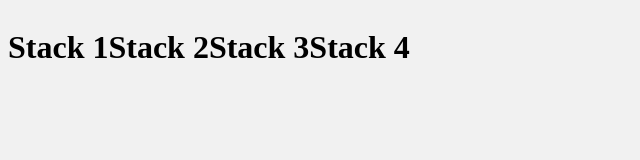
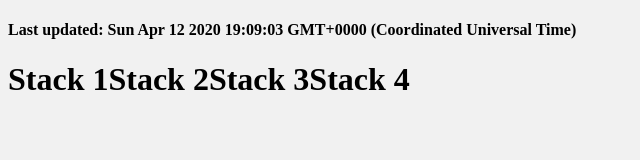
Before and after one commit to ent3r-s-projects/tech-online-stacks, a plain HTML site: page index.html in a window 1280 px wide. Shown: the top 160 px of the page, without its empty margins (0-640 px from the left). Drawn offline with Linux system fonts and the light colour scheme; no server answers.

Commit message:
Move beta to base

```diff
--- a/app.js
+++ b/app.js
@@ -1,8 +1,12 @@
 const timeout = 10000; // ms
 const root = document.getElementById("root");
+const lastUpdated = document.getElementById("last-updated")
+
 
 function update() {
-  root.innerHTML = "";
+  let nextDiv = document.createElement("div");
+  nextDiv.classList = "flex";
+
   for (let i = 1; i < 5; i++) {
     let div = document.createElement("div");
     div.classList = [`stack-${i}`];
@@ -12,7 +16,6 @@ function update() {
     stack.classList = [`title-stack`];
 
     stack.appendChild(stacktext);
-
     div.appendChild(stack);
 
     fetch(`https://techo.gathering.org/api/status/station/${i}`)
@@ -42,8 +45,11 @@ function update() {
         });
       })
       .catch((err) => console.error(err));
-    root.appendChild(div);
+    nextDiv.appendChild(div);
   }
+  lastUpdated.innerText = `Last updated: ${new Date()}`;
+  root.innerHTML = "";
+  root.appendChild(nextDiv);
 }
 update();
 
--- a/index.html
+++ b/index.html
@@ -7,6 +7,7 @@
     <link rel="stylesheet" href="style.css" />
   </head>
   <body>
+    <h4 id="last-updated">Last updated: never</h4>
     <div id="root"></div>
     <script src="app.js"></script>
   </body>
--- a/style.css
+++ b/style.css
@@ -25,3 +25,11 @@ body {
 .skipped {
   background-color: orange;
 }
+
+.flex {
+  display: flex;
+}
+
+#last-updated {
+  margin-bottom: 0;
+}
```
